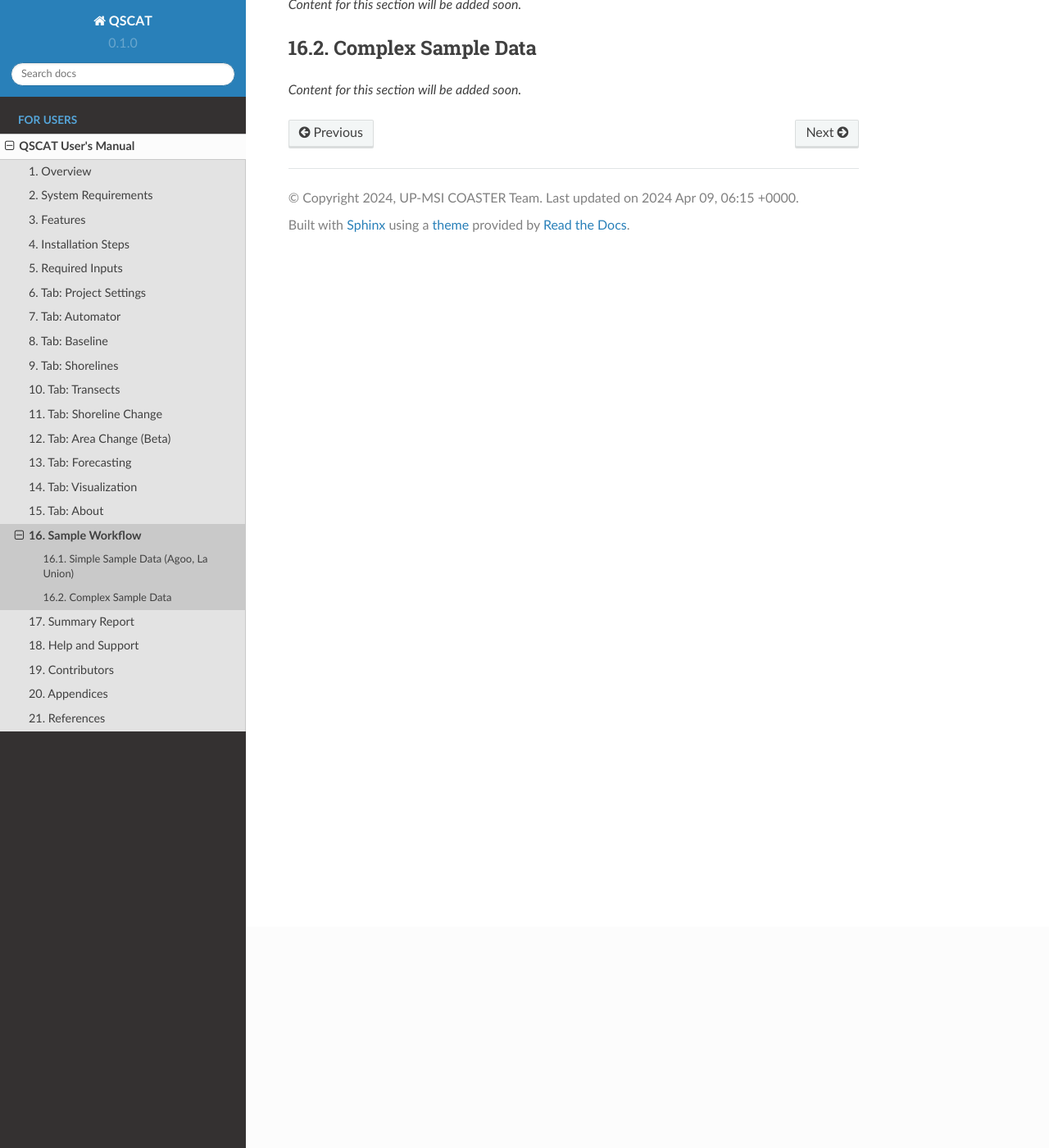
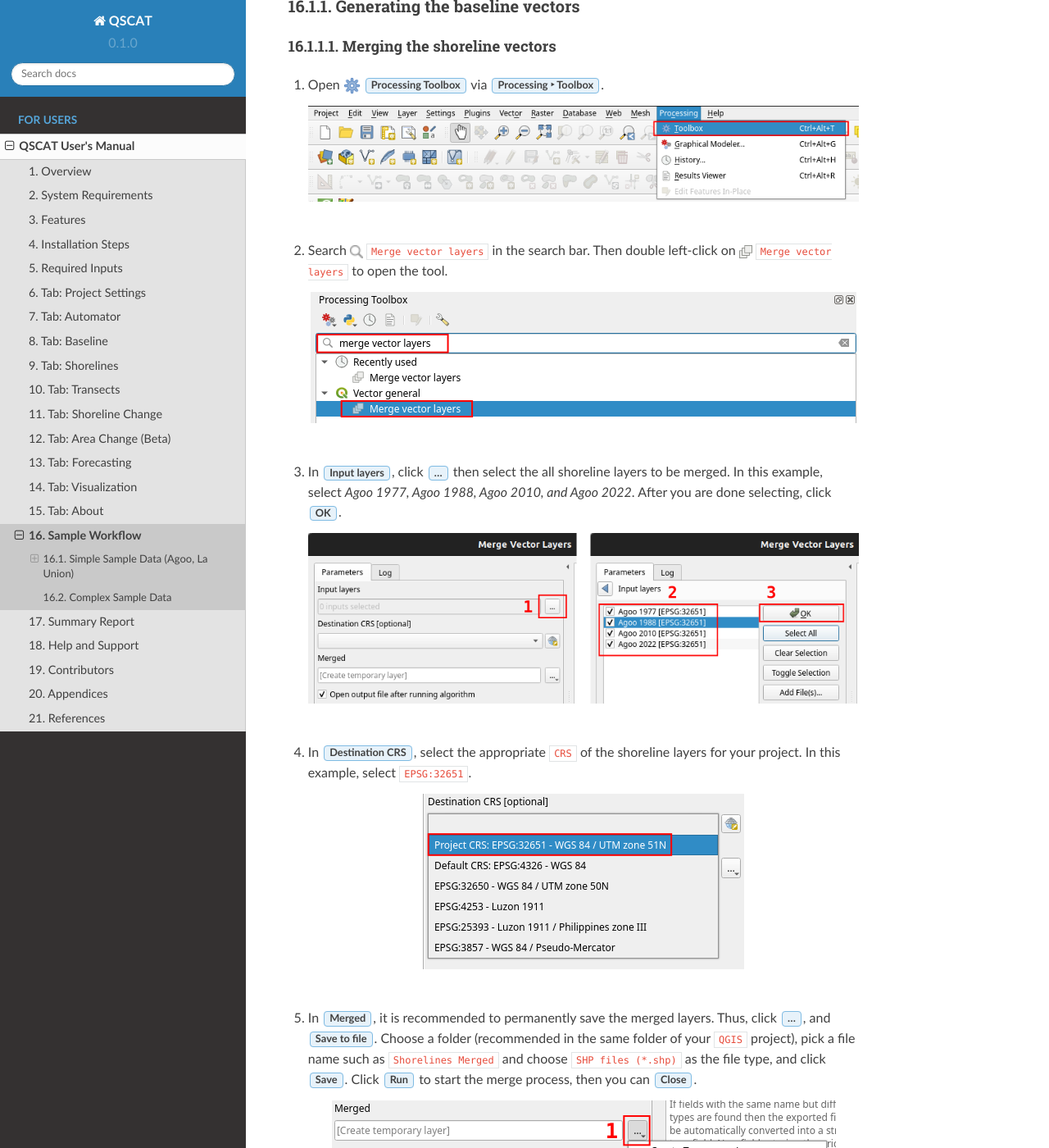
Before and after one commit to qscat/qscat, a Sphinx documentation site: the page built from docs/source/users_manual/others/sample_workflow.rst, in a window 1280 px wide and 1400 px high, scrolled down 270 px. Shown: the whole window at 82% size. Built offline with Sphinx 7.4.7 and the Read the Docs theme 2.0.0, drawn with Linux system fonts in a browser that asks for light colours; some of the changed text lies outside the part shown.

Commit message:
feat(docs): add content for workflow (merging shoreline) (#21)

```diff
--- a/docs/source/users_manual/others/sample_workflow.rst
+++ b/docs/source/users_manual/others/sample_workflow.rst
@@ -9,9 +9,83 @@ Sample Workflow
 Simple Sample Data (Agoo, La Union)
 ===================================
 
-*Content for this section will be added soon.*
+Generating the baseline vectors
+-------------------------------
+
+Merging the shoreline vectors
+.............................
+
+#. Open |toolbox| :guilabel:`Processing Toolbox` via :menuselection:`Processing --> Toolbox`.
+
+   .. figure:: /img/workflow/simple_data/opening-processing-toolbox.png
+      :align: center
+
+   |br|
+
+#. Search |search| ``Merge vector layers`` in the search bar. Then double left-click on |merge-vector-layers| ``Merge vector layers`` to open the tool.
+
+   .. figure:: /img/workflow/simple_data/searching-merge-vector-layers.png
+      :align: center
+
+   |br|
+
+#. In :guilabel:`Input layers`, click :guilabel:`...` then select the all shoreline layers to be merged. In this example, select `Agoo 1977, Agoo 1988, Agoo 2010, and Agoo 2022`. After you are done selecting, click :guilabel:`OK`.
+
+   .. figure:: /img/workflow/simple_data/selecting-input-layers.png
+      :align: center
+
+   |br|
+
+#. In :guilabel:`Destination CRS`, select the appropriate ``CRS`` of the shoreline layers for your project. In this example, select ``EPSG:32651``.
+
+   .. figure:: /img/workflow/simple_data/choosing-destination-crs.png
+      :align: center
+
+   |br|
+
+
+#. In :guilabel:`Merged`, it is recommended to permanently save the merged layers. Thus, click :guilabel:`...`, and :guilabel:`Save to file`. Choose a folder (recommended in the same folder of your ``QGIS`` project), pick a file name such as ``Shorelines Merged`` and choose ``SHP files (*.shp)`` as the file type, and click :guilabel:`Save`. Click :guilabel:`Run` to start the merge process, then you can :guilabel:`Close`.
+
+   .. figure:: /img/workflow/simple_data/opening-save-merge-layers.png
+      :align: center
+
+   |br|
+
+   .. figure:: /img/workflow/simple_data/saving-merged-vector-layer.png
+      :align: center
+
+   |br|
+
+   .. figure:: /img/workflow/simple_data/running-merge-vector-layers.png
+      :align: center
+
+   |br|
+
+   .. figure:: /img/workflow/simple_data/closing-merge-vector-layers.png
+      :align: center
+
+   |br|
+
+#. Once finished, the newly merged layer with your chosen file name will appear in the ``Layers`` panel.
+
+   .. figure:: /img/workflow/simple_data/showing-saved-merge-vector-layer.png
+      :align: center
+
+   |br|
 
 Complex Sample Data
 ===================
 
 *Content for this section will be added soon.*
+
+.. Icons
+.. |toolbox| image:: /img/toolbox.png
+   :width: 1.3em
+.. |search| image:: /img/search.png
+   :width: 1.0em
+.. |merge-vector-layers| image:: /img/merge-vector-layers.png
+   :width: 1.0em
+
+.. |br| raw:: html
+
+    <br />
```
Also changed, not shown: docs/source/img/merge-vector-layers.png (added), docs/source/img/search.png (added), docs/source/img/workflow/simple_data/choosing-destination-crs.png (added), docs/source/img/workflow/simple_data/closing-merge-vector-layers.png (added), docs/source/img/workflow/simple_data/opening-processing-toolbox.png (added), docs/source/img/workflow/simple_data/opening-save-merge-layers.png (added), docs/source/img/workflow/simple_data/running-merge-vector-layers.png (added), docs/source/img/workflow/simple_data/saving-merged-vector-layer.png (added), docs/source/img/workflow/simple_data/searching-merge-vector-layers.png (added), docs/source/img/workflow/simple_data/selecting-input-layers.png (added), docs/source/img/workflow/simple_data/showing-saved-merge-vector-layer.png (added).
